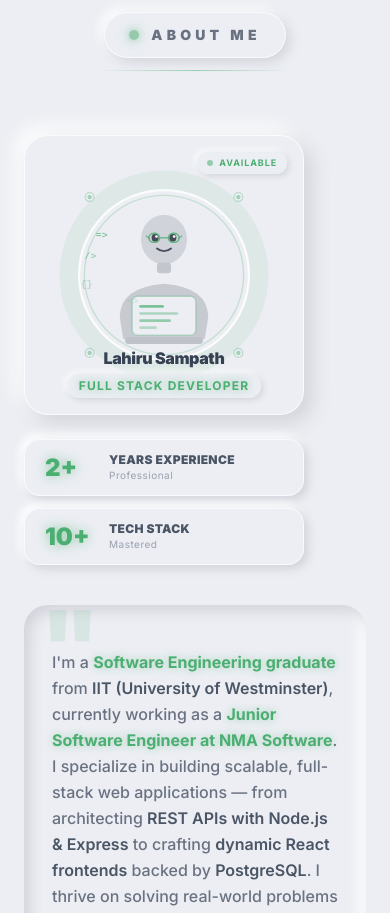
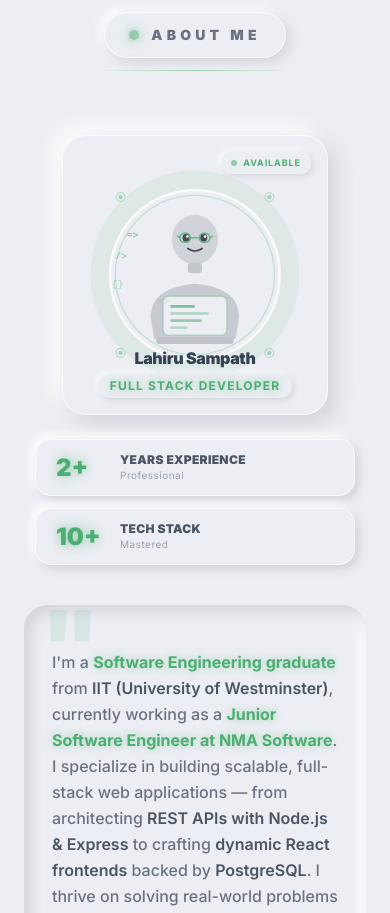
Before and after one commit to Lahirusampath2000/portfolio, a Next.js app: page / in a window 390 px wide. Shown: the part 1320-2233 px from the top of the page. Built offline with nearby package versions, Linux system fonts and the light colour scheme.

Commit message:
aboutme avatar and stats rsponsive fix

```diff
--- a/components/AboutMe/AboutMe.tsx
+++ b/components/AboutMe/AboutMe.tsx
@@ -360,9 +360,8 @@ export default function AboutMe() {
 
           {/* LEFT — SVG Avatar + Stats */}
           <div
-            className="flex flex-col gap-6 flex-shrink-0"
+            className="flex flex-col gap-6 flex-shrink-0 items-center lg:items-start w-full lg:w-[280px]"
             style={{
-              width: '280px',
               opacity: inView ? 1 : 0,
               transform: inView ? 'translateX(0)' : 'translateX(-40px)',
               transition: 'all 0.8s cubic-bezier(0.16,1,0.3,1)',
@@ -372,6 +371,7 @@ export default function AboutMe() {
             <div
               className="relative overflow-hidden rounded-3xl flex-shrink-0 flex items-center justify-center"
               style={{
+                maxWidth: '320px',
                 height: '280px',
                 background: '#eceef3',
                 boxShadow: avatarHovered
@@ -409,7 +409,7 @@ export default function AboutMe() {
             </div>
 
             {/* Stats */}
-            <div className="flex flex-col gap-3">
+            <div className="flex flex-col gap-3 w-full lg:w-[280px]" style={{ maxWidth: '320px' }}>
               {stats.map(({ val, label, sub }, i) => (
                 <div
                   key={label}
@@ -432,22 +432,6 @@ export default function AboutMe() {
               ))}
             </div>
 
-            {/* Copy email mini-CTA */}
-            {/* <button
-              onClick={handleCopy}
-              className="flex items-center justify-center gap-2 w-full py-3 rounded-2xl text-xs font-bold tracking-widest uppercase transition-all duration-300"
-              style={{
-                background: '#eceef3',
-                color: copyPulse ? '#4caf72' : '#9ca3af',
-                boxShadow: copyPulse
-                  ? 'inset 3px 3px 7px #c8cad1, inset -3px -3px 7px #ffffff, 0 0 0 2px rgba(76,175,114,0.4)'
-                  : '3px 3px 8px #d1d3da, -3px -3px 8px #ffffff',
-                border: `1px solid ${copyPulse ? 'rgba(76,175,114,0.35)' : 'rgba(255,255,255,0.6)'}`,
-              }}
-            >
-              <span>{copyPulse ? '✓' : '📋'}</span>
-              <span>{copyPulse ? 'Email Copied!' : 'Copy Email'}</span>
-            </button> */}
           </div>
 
           {/* RIGHT — Content */}
```
